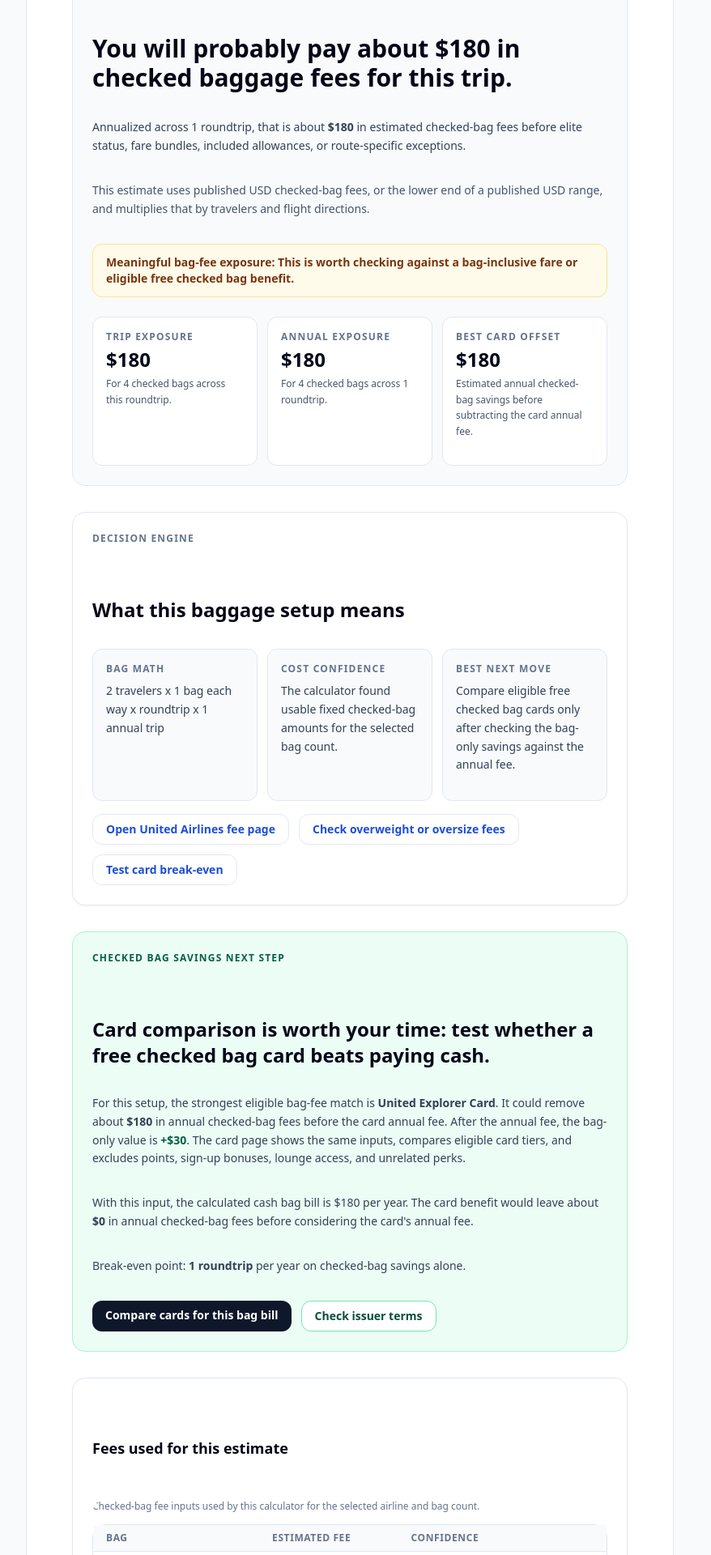
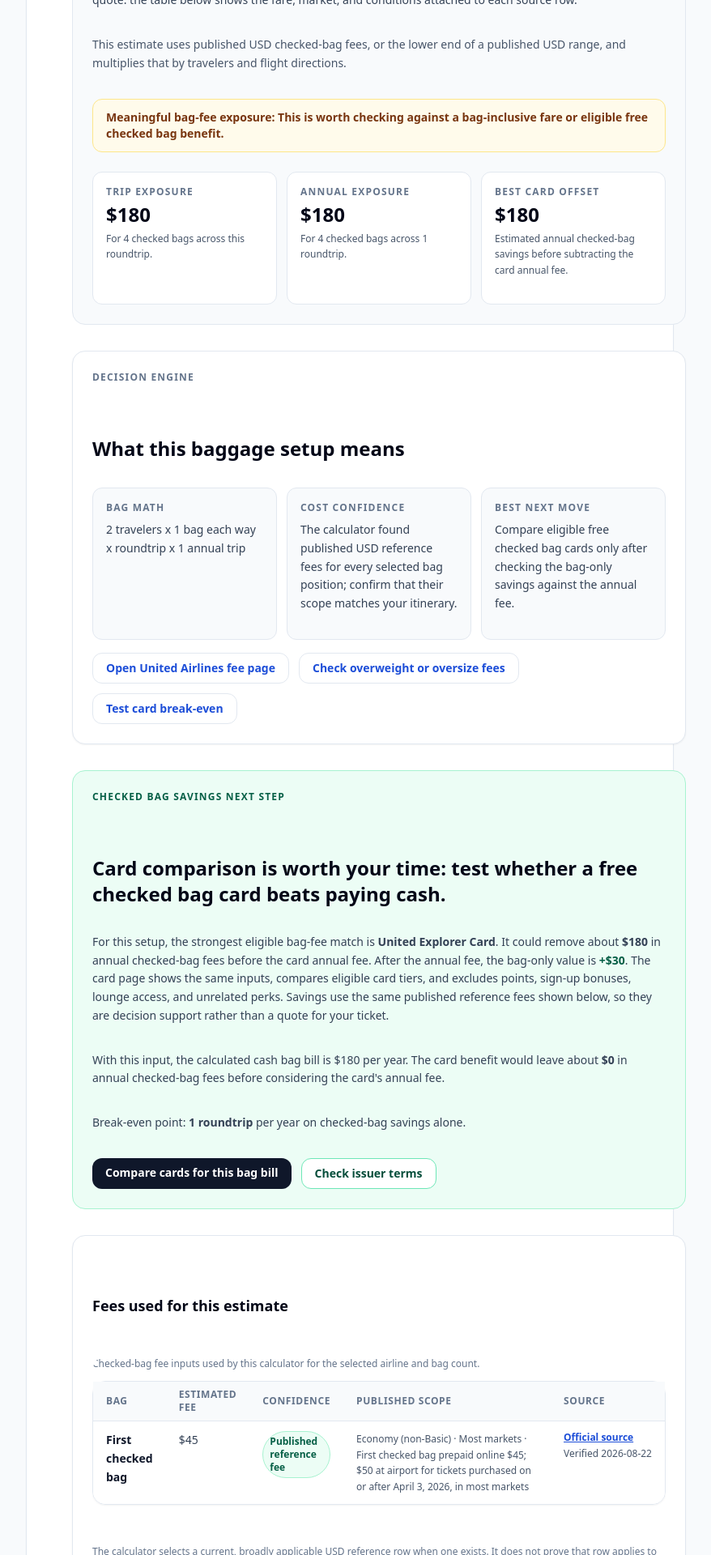
Before and after one commit to rwhonyaku/airline-fees-reference, a Next.js app: page /tools/checked-baggage-calculator in a window 1280 px wide. Shown: the part 2554-4474 px from the top of the page at 81% size, without its empty margins (0-878 px from the left). Built offline with nearby package versions, Linux system fonts and the light colour scheme.

Commit message:
Clarify checked baggage calculator estimates

```diff
--- a/app/tools/checked-baggage-calculator/page.tsx
+++ b/app/tools/checked-baggage-calculator/page.tsx
@@ -9,9 +9,9 @@ import type { AirlineOverrides, CardsJson } from "@/lib/bag-cost-calculator";
 import { canonical } from "@/lib/seo";
 
 export const metadata: Metadata = {
-  title: "Checked Bag Fee Calculator | United & Other Airlines",
+  title: "Checked Bag Fee Calculator by Airline",
   description:
-    "Estimate United checked bag fees or choose another airline. Calculate baggage costs by travelers, bags, and trip type, then check whether a verified waiver could apply.",
+    "Model checked-bag costs from published airline fees, see the exact source scope used, and learn when your route or fare needs an airline checkout lookup.",
   alternates: { canonical: canonical("/tools/checked-baggage-calculator") },
 };
 
--- a/components/CheckedBaggageCalculatorClient.tsx
+++ b/components/CheckedBaggageCalculatorClient.tsx
@@ -266,6 +266,13 @@ export function CheckedBaggageCalculatorClient({
     directions,
   });
   const variablePricing = explainVariableCheckedBagPricing(airline.fees);
+  const selectedEstimates = Array.from(trip.feeEstimateByBagOrdinal.values());
+  const hasLowerBound = selectedEstimates.some(
+    (estimate) => estimate.confidence === "conservative_lower_bound"
+  );
+  const officialCheckedBagSource = airline.fees
+    .filter((fee) => safeExternalUrl(fee.source_url))
+    .sort((a, b) => b.last_verified.localeCompare(a.last_verified))[0];
 
   const airlineOverrides = overrides[airlineSlug];
   const airlineCards = cards.filter((card) => card.airline_slug === airlineSlug);
@@ -513,7 +520,7 @@ export function CheckedBaggageCalculatorClient({
             </select>
           </div>
           <div>
-            <label className="mb-2 block text-sm font-semibold text-slate-800">Roundtrips / year</label>
+            <label className="mb-2 block text-sm font-semibold text-slate-800">Trips / year</label>
             <input
               name="trips"
               defaultValue={String(roundtrips)}
@@ -522,7 +529,7 @@ export function CheckedBaggageCalculatorClient({
             />
           </div>
           <div>
-            <label className="mb-2 block text-sm font-semibold text-slate-800">Pay with card?</label>
+            <label className="mb-2 block text-sm font-semibold text-slate-800">Pay fare with eligible card?</label>
             <select
               name="pay"
               defaultValue={payWithCard ? "yes" : "no"}
@@ -567,14 +574,20 @@ export function CheckedBaggageCalculatorClient({
         {trip.canEstimate ? (
           <>
             <h2 className="text-3xl font-extrabold text-slate-950">
-              You will probably pay about {usd(trip.tripCostUsd)} in checked baggage fees for this trip.
+              {bags === 0
+                ? "No checked-bag fee is modeled because you selected zero bags."
+                : hasLowerBound
+                  ? `Published fees put this trip at no less than ${usd(trip.tripCostUsd)} for checked bags.`
+                  : `The published reference fees total ${usd(trip.tripCostUsd)} for this trip.`}
             </h2>
-            <p className="max-w-3xl text-sm leading-relaxed text-slate-700">
-              Annualized across {roundtrips} roundtrip{roundtrips === 1 ? "" : "s"}, that is about{" "}
-              <span className="font-bold">{annualBagCost != null ? usd(annualBagCost) : "-"}</span> in
-              estimated checked-bag fees before elite status, fare bundles, included allowances, or
-              route-specific exceptions.
-            </p>
+            {bags > 0 ? (
+              <p className="max-w-3xl text-sm leading-relaxed text-slate-700">
+                Across {plural(roundtrips, "trip")} per year, the same assumptions produce{" "}
+                <span className="font-bold">{annualBagCost != null ? usd(annualBagCost) : "-"}</span> in
+                reference bag costs. This is not an itinerary quote: the table below shows the fare,
+                market, and conditions attached to each source row.
+              </p>
+            ) : null}
             {routeLabel ? (
               <p className="max-w-3xl text-sm leading-relaxed text-slate-700">
                 The route label helps you frame the decision, but this calculator only quotes a total when the stored fee data has a usable fixed amount for the selected airline and bag position.
@@ -654,7 +667,9 @@ export function CheckedBaggageCalculatorClient({
             <div className="text-xs font-bold uppercase tracking-widest text-slate-500">Cost confidence</div>
             <p className="mt-2 text-sm leading-relaxed text-slate-700">
               {trip.canEstimate
-                ? "The calculator found usable fixed checked-bag amounts for the selected bag count."
+                ? hasLowerBound
+                  ? "At least one selected fee is the lower end of a published range, so the result is a cost floor."
+                  : "The calculator found published USD reference fees for every selected bag position; confirm that their scope matches your itinerary."
                 : `The ${missingBagLabel(trip.missingBagOrdinals)} bag needs airline checkout or route-table pricing.`}
             </p>
           </div>
@@ -708,6 +723,16 @@ export function CheckedBaggageCalculatorClient({
             <Link href="/fees/checked_baggage" className="font-bold text-blue-800 underline">
               Compare checked-bag rules
             </Link>
+            {officialCheckedBagSource ? (
+              <a
+                href={officialCheckedBagSource.source_url}
+                target="_blank"
+                rel="noreferrer"
+                className="font-bold text-blue-800 underline"
+              >
+                Open official {airline.name} baggage source
+              </a>
+            ) : null}
           </div>
         </section>
       ) : null}
@@ -731,7 +756,8 @@ export function CheckedBaggageCalculatorClient({
                   {usd(Math.abs(best.result.netAnnualUsd))}
                 </span>
                 . The card page shows the same inputs, compares eligible card tiers, and excludes points, sign-up bonuses,
-                lounge access, and unrelated perks.
+                lounge access, and unrelated perks. Savings use the same published reference fees shown below, so they are
+                decision support rather than a quote for your ticket.
               </p>
               {remainingAnnualBagCost != null ? (
                 <p className="max-w-3xl text-sm leading-relaxed text-slate-700">
@@ -789,7 +815,7 @@ export function CheckedBaggageCalculatorClient({
         </section>
       ) : null}
 
-      <section className="rounded-2xl border border-slate-200 bg-white p-6 shadow-sm">
+      {bags > 0 ? <section className="rounded-2xl border border-slate-200 bg-white p-6 shadow-sm">
         <h2 className="text-lg font-bold text-slate-950">Fees used for this estimate</h2>
         <div className="mt-4 overflow-x-auto">
           <table className="w-full text-left text-sm">
@@ -801,10 +827,12 @@ export function CheckedBaggageCalculatorClient({
                 <th scope="col" className="py-2 pr-4">Bag</th>
                 <th scope="col" className="py-2 pr-4">Estimated fee</th>
                 <th scope="col" className="py-2 pr-4">Confidence</th>
+                <th scope="col" className="py-2 pr-4">Published scope</th>
+                <th scope="col" className="py-2 pr-4">Source</th>
               </tr>
             </thead>
             <tbody>
-              {Array.from({ length: Math.max(1, bags) }, (_, index) => index + 1).map((ordinal) => {
+              {Array.from({ length: bags }, (_, index) => index + 1).map((ordinal) => {
                 const estimate = trip.feeEstimateByBagOrdinal.get(ordinal);
                 return (
                   <tr key={ordinal} className="border-b border-slate-100">
@@ -818,7 +846,7 @@ export function CheckedBaggageCalculatorClient({
                       {estimate ? (
                         <span
                           className={
-                            estimate.confidence === "exact_published_fee"
+                            estimate.confidence === "published_reference_fee"
                               ? "inline-flex rounded-full border border-emerald-200 bg-emerald-50 px-2 py-1 text-xs font-bold text-emerald-800"
                               : "inline-flex rounded-full border border-amber-200 bg-amber-50 px-2 py-1 text-xs font-bold text-amber-800"
                           }
@@ -831,6 +859,39 @@ export function CheckedBaggageCalculatorClient({
                         </span>
                       )}
                     </td>
+                    <td className="min-w-64 py-3 pr-4 text-xs leading-relaxed text-slate-600">
+                      {estimate
+                        ? [estimate.appliesTo, estimate.regionOrRoute, estimate.conditions]
+                            .filter(Boolean)
+                            .join(" · ")
+                        : "Confirm route, fare family, and purchase timing."}
+                    </td>
+                    <td className="whitespace-nowrap py-3 pr-4 text-xs text-slate-600">
+                      {estimate ? (
+                        <a
+                          href={estimate.sourceUrl}
+                          target="_blank"
+                          rel="noreferrer"
+                          className="font-bold text-blue-700 underline"
+                        >
+                          Official source
+                        </a>
+                      ) : officialCheckedBagSource ? (
+                        <a
+                          href={officialCheckedBagSource.source_url}
+                          target="_blank"
+                          rel="noreferrer"
+                          className="font-bold text-blue-700 underline"
+                        >
+                          Official source
+                        </a>
+                      ) : (
+                        "—"
+                      )}
+                      {estimate?.lastVerified ? (
+                        <div className="mt-1">Verified {estimate.lastVerified}</div>
+                      ) : null}
+                    </td>
                   </tr>
                 );
               })}
@@ -838,12 +899,11 @@ export function CheckedBaggageCalculatorClient({
           </table>
         </div>
         <p className="mt-4 text-xs leading-relaxed text-slate-500">
-          The calculator prefers current, broad-market USD fees and avoids special-case prices such
-          as intra-island or long-haul routes when broader domestic or North America pricing exists.
-          If the airline publishes a USD range, the estimate uses the lower end and labels it as a
-          conservative lower-bound estimate.
+          The calculator selects a current, broadly applicable USD reference row when one exists.
+          It does not prove that row applies to your exact ticket. Match the published scope to your
+          route, fare family, operating carrier, and purchase timing; a range is shown as a cost floor.
         </p>
-      </section>
+      </section> : null}
 
       <section className="grid gap-3 text-sm leading-relaxed text-slate-700">
         <h2 className="text-lg font-bold text-slate-950">Related guides</h2>
--- a/lib/bag-cost-calculator.ts
+++ b/lib/bag-cost-calculator.ts
@@ -28,8 +28,13 @@ export type CardsJson = { cards: Card[] };
 
 export type CheckedBagFeeEstimate = {
   amountUsd: number;
-  confidence: "exact_published_fee" | "conservative_lower_bound";
+  confidence: "published_reference_fee" | "conservative_lower_bound";
   label: string;
+  sourceUrl: string;
+  lastVerified: string;
+  conditions: string;
+  appliesTo?: string;
+  regionOrRoute?: string;
 };
 
 export function usd(n: number): string {
@@ -125,12 +130,12 @@ function currentRuleScore(row: FeeItem): number {
   return score;
 }
 
-function parseUsdEstimate(amount: FeeItem["amount"]): CheckedBagFeeEstimate | null {
+function parseUsdAmount(amount: FeeItem["amount"]): Pick<CheckedBagFeeEstimate, "amountUsd" | "confidence" | "label"> | null {
   if (typeof amount === "number" && Number.isFinite(amount)) {
     return {
       amountUsd: amount,
-      confidence: "exact_published_fee",
-      label: "Exact published USD fee",
+      confidence: "published_reference_fee",
+      label: "Published reference fee",
     };
   }
   if (typeof amount !== "string") return null;
@@ -172,7 +177,7 @@ export function findCheckedBagFeeEstimateUsd(fees: FeeItem[], ordinal: number):
     const appliesTo = typeof row.applies_to === "string" ? row.applies_to.toLowerCase() : "";
     if (appliesTo.includes("blue plus")) return false;
 
-    return parseUsdEstimate(row.amount) != null;
+    return parseUsdAmount(row.amount) != null;
   });
 
   if (!matches.length) return null;
@@ -183,7 +188,17 @@ export function findCheckedBagFeeEstimateUsd(fees: FeeItem[], ordinal: number):
     return scoreB - scoreA;
   })[0];
 
-  return parseUsdEstimate(row.amount);
+  const parsed = parseUsdAmount(row.amount);
+  if (!parsed) return null;
+
+  return {
+    ...parsed,
+    sourceUrl: row.source_url,
+    lastVerified: row.last_verified,
+    conditions: row.conditions,
+    appliesTo: row.applies_to,
+    regionOrRoute: row.region_or_route,
+  };
 }
 
 export function findCheckedBagFeeUsd(fees: FeeItem[], ordinal: number): number | null {
--- a/lib/checked-bag-calculator-content.ts
+++ b/lib/checked-bag-calculator-content.ts
@@ -2,7 +2,7 @@ export const CHECKED_BAG_FAQS = [
   {
     question: "How does the checked baggage calculator estimate cost?",
     answer:
-      "It multiplies the selected airline's usable published checked-bag fee by travelers, bags, flight directions, and annual roundtrips. If a bag price depends on route, fare, or booking timing, the tool explains the lookup instead of inventing a number.",
+      "It multiplies a selected published checked-bag reference fee by travelers, bags, flight directions, and annual trips. The result shows the source row's market and fare scope; if no usable price is available, the tool explains the lookup instead of inventing a number.",
   },
   {
     question: "Why does the calculator sometimes refuse to quote a checked bag total?",
@@ -17,7 +17,7 @@ export const CHECKED_BAG_FAQS = [
   {
     question: "Can I use this as a United baggage fee calculator?",
     answer:
-      "Yes. Select United, then enter travelers, checked bags per traveler, one-way or roundtrip, and annual roundtrips. The result calculates the checked-bag total when a broadly applicable published price is available.",
+      "Yes. Select United, then enter travelers, checked bags per traveler, one-way or roundtrip, and annual trips. The result models a total from a published reference fee and links to United's source so you can confirm the route, fare, status, and card assumptions.",
   },
   {
     question: "Are baggage fees calculated round trip?",
```
